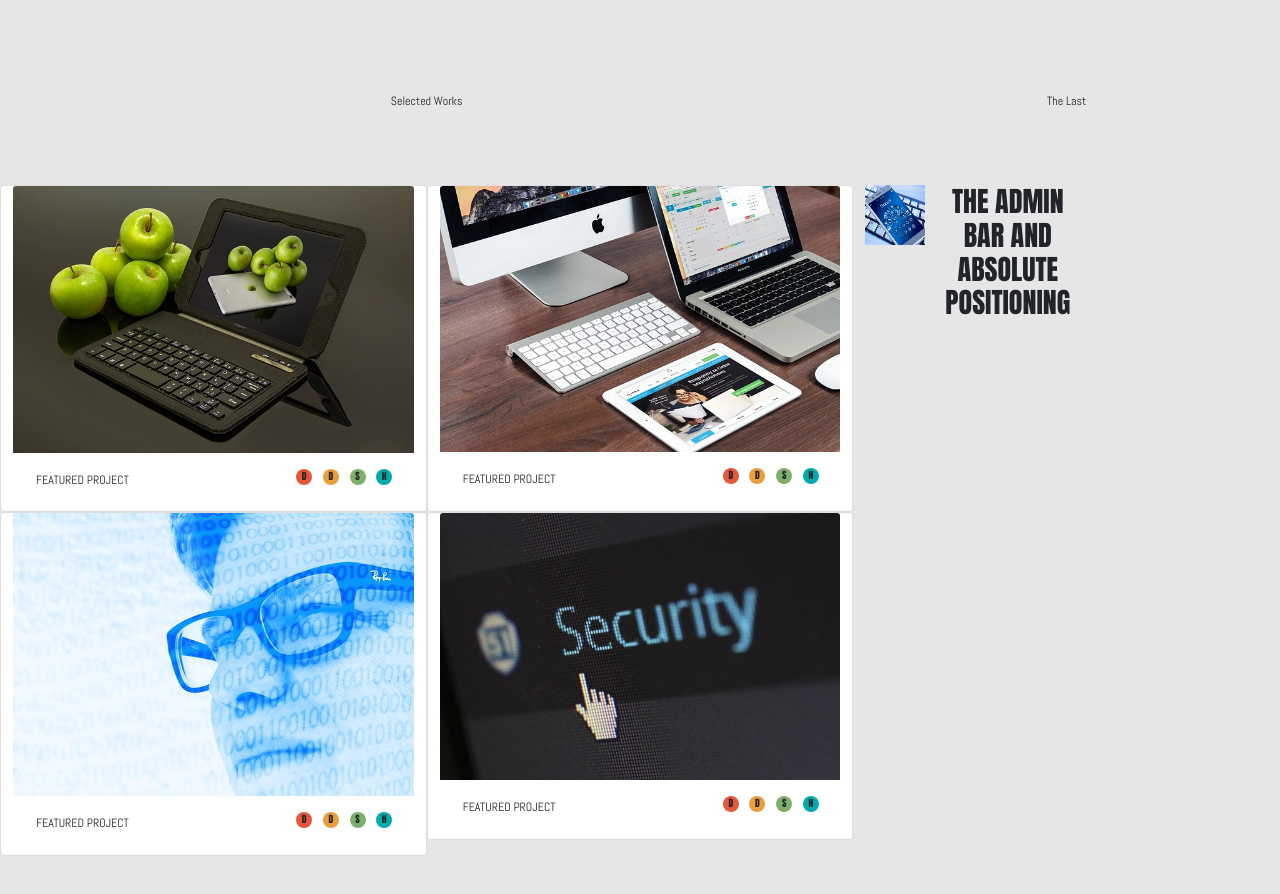
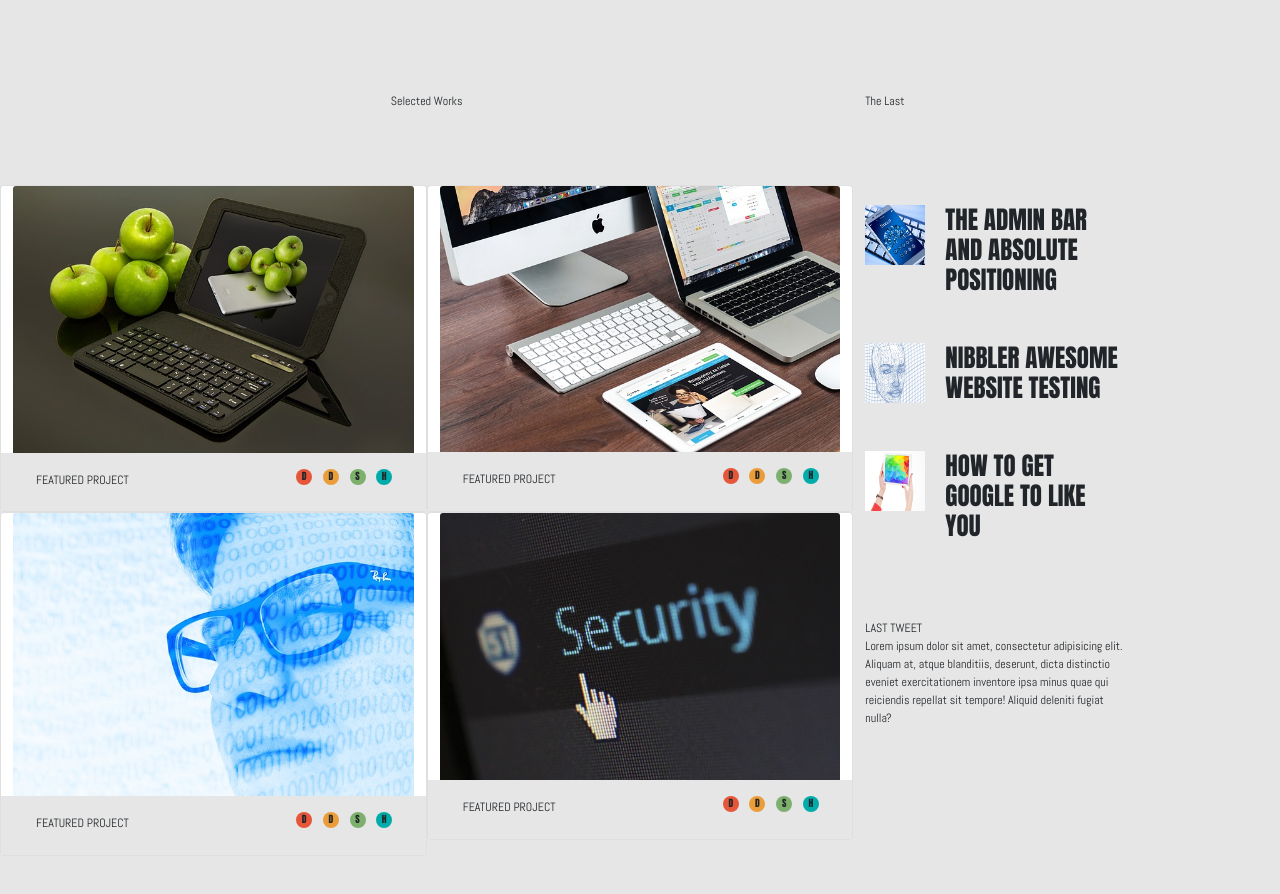
Before and after one commit to zachary-a-johnson42/design-johnson-moreno, a plain HTML site: page index.html in a window 1280 px wide. Shown: the part 606-1500 px from the top of the page. Drawn offline with nearby package versions, Linux system fonts and the light colour scheme.

Commit message:
Almost complete

```diff
--- a/css/styles.css
+++ b/css/styles.css
@@ -126,8 +126,18 @@ h5 {
     font-family: 'Abel', sans-serif;
     margin-bottom: 75px;
 }
-
+div {
+    background: #E6E6E6;
+}
 h3 {
     font-family: 'Anton', sans-serif;
+    font-size: 25px;
     margin-left: 20px;
 }
+.last-tweet {
+    margin-top: 50px;
+}
+.list-item {
+    margin-top: 20px;
+    margin-bottom: 20px;
+}
--- a/index.html
+++ b/index.html
@@ -73,15 +73,15 @@
 
         <div class="row bottom-page">
 
-        <div class=" col-8 text-center selected justify-content-center"> Selected Works
+        <div class=" col-lg-8 text-center selected justify-content-center"> Selected Works
 
-        <div class="row justify-content-center align-items-start selected text-center">
-            <div class="card col-sm-12 col-md-6">
+        <div class="row justify-content-center align-items-start selected text-center bg-">
+            <div class="card col-sm-12 col-md-6 bg-">
                 <img src="assets/images/apple-ipad.jpg" class="card-img-top" alt="...">
-                <div class="row card-body">
+                <div class="row card-body bg-">
                     <h5 class="col-4 card-title text-center justify-content-center align-items-center">FEATURED PROJECT</h5>
 
-                     <div class="d-flex col-4 offset-md-4 justify-content-around">
+                     <div class="d-flex col-4 offset-md-4 justify-content-around bg-">
                          <div class="col-3 design-small circles-small text-center">
                             D
                          </div>
@@ -167,13 +167,28 @@
             </div>
         </div>
 
-            <div class="col-4 the-last text-center d-none d-lg-block"> The Last
+            <div class="col-4 the-last text-left d-none d-lg-block"> The Last
                 <div class="the-last">
                     <div class="row">
-                        <div class="d-flex col-4 justify-content-right">
+                        <div class="list-item d-flex col-8 justify-content-right">
                          <img class="sidebar" src="assets/images/mobile-phone.jpg">
                          <h3>THE ADMIN BAR AND ABSOLUTE POSITIONING</h3>
                         </div>
+                        <div class="list-item d-flex col-8 justify-content-right">
+                            <img class="sidebar" src="assets/images/head.jpg">
+                            <h3>NIBBLER AWESOME WEBSITE TESTING</h3>
+                        </div>
+                        <div class="list-item d-flex col-8 justify-content-right">
+                            <img class="sidebar" src="assets/images/ipad.jpg">
+                            <h3>HOW TO GET GOOGLE TO LIKE YOU</h3>
+                        </div>
+                        <div class="last-tweet col-8">
+                            LAST TWEET
+                            <div>
+                                <p>Lorem ipsum dolor sit amet, consectetur adipisicing elit. Aliquam at, atque blanditiis, deserunt, dicta distinctio eveniet exercitationem inventore ipsa minus quae qui reiciendis repellat sit tempore! Aliquid deleniti fugiat nulla?</p>
+                            </div>
+                        </div>
+
                     </div>
                 </div>
             </div>
```
